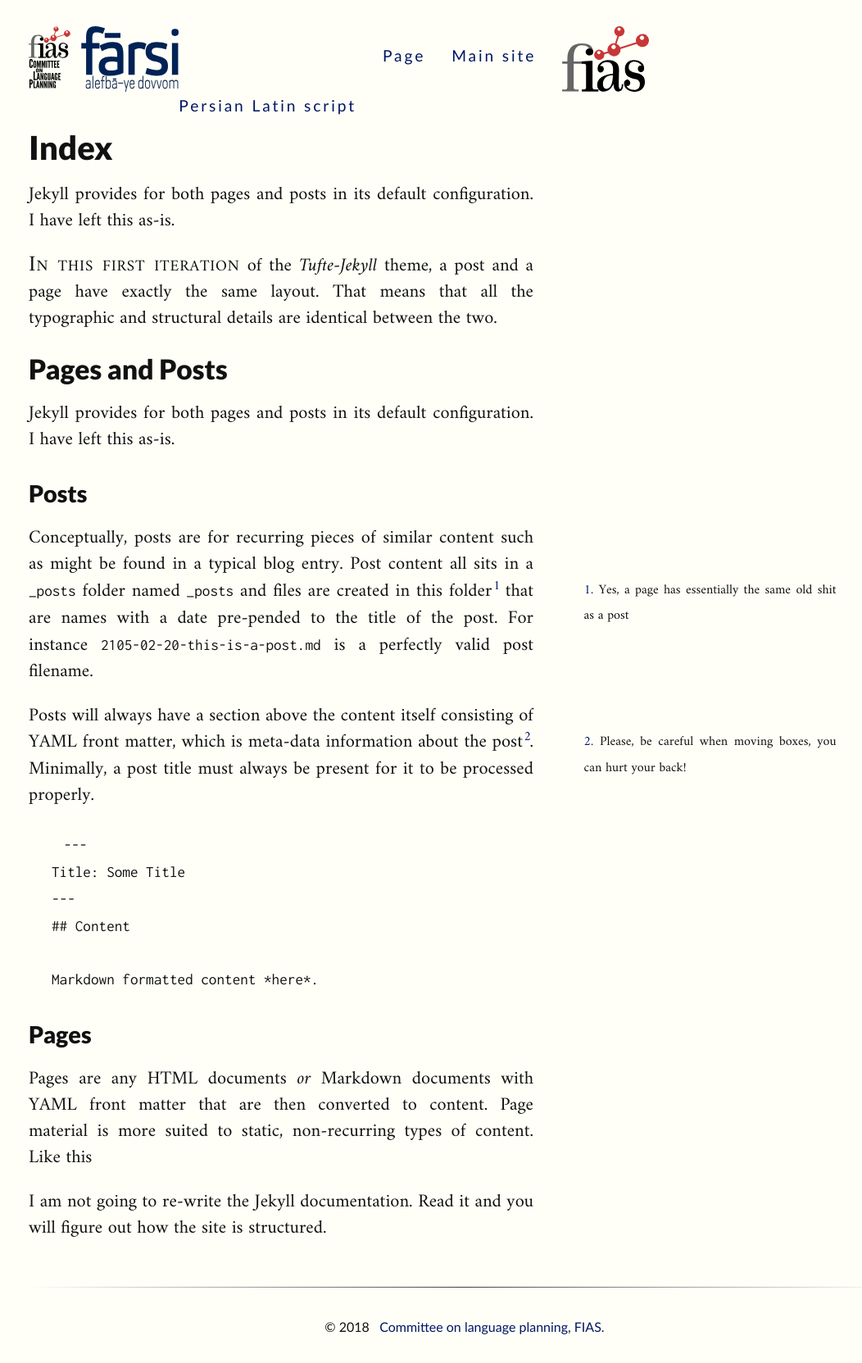
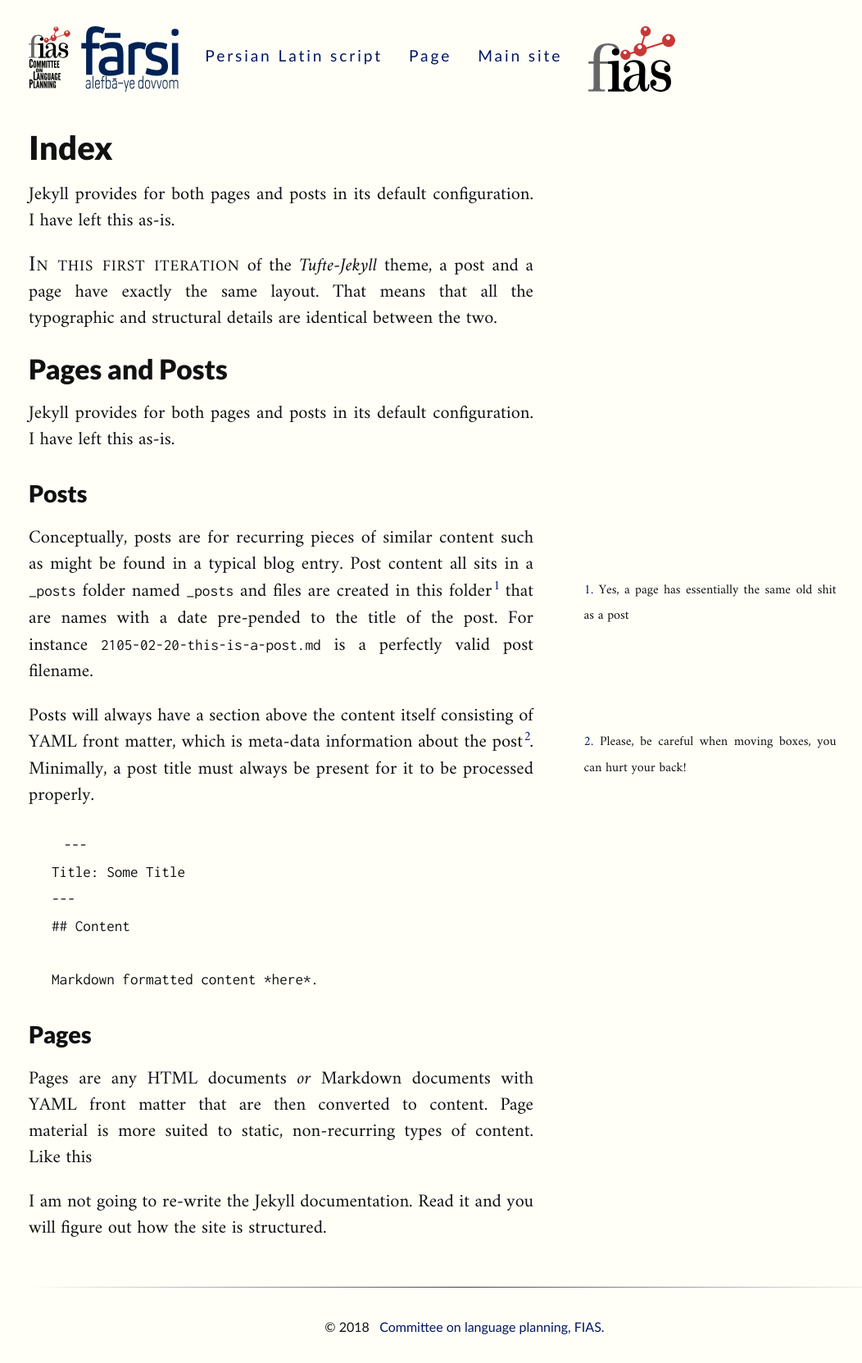
Before and after one commit to fiasinstitute/persian, a Jekyll site: the page built from index.md, in a window 1280 px wide. Shown: the whole page at 82% size, without its empty margins (125-1177 px from the left). Built offline with Jekyll 4.4.1, drawn with Linux system fonts in a browser that asks for light colours; a script that is not in the unit is left out.

Commit message:
Update header.html

```diff
--- a/_includes/header.html
+++ b/_includes/header.html
@@ -1,7 +1,8 @@
 <!--- Header and nav template site-wide -->
 <header>
     <nav class="group">
-	<a href="{{site.baseurl}}/"><img class="badge" src="{{site.baseurl}}/assets/img/FarsiLogo.svg" alt="CH">{{site.title}}</a>
+	<a href="{{site.baseurl}}/"><img class="badge" src="{{site.baseurl}}/assets/img/FarsiLogo.svg" alt="CH"></a>
+	<a href="{{site.baseurl}}/">{{site.title}}</a>
 	{% assign sorted_pages = site.pages | where_exp: "page", "page.navlevel == 'header'" | sort: "position" %}
 	    {% for node in sorted_pages %}
 		{% unless node.nav_exclude %}
```
